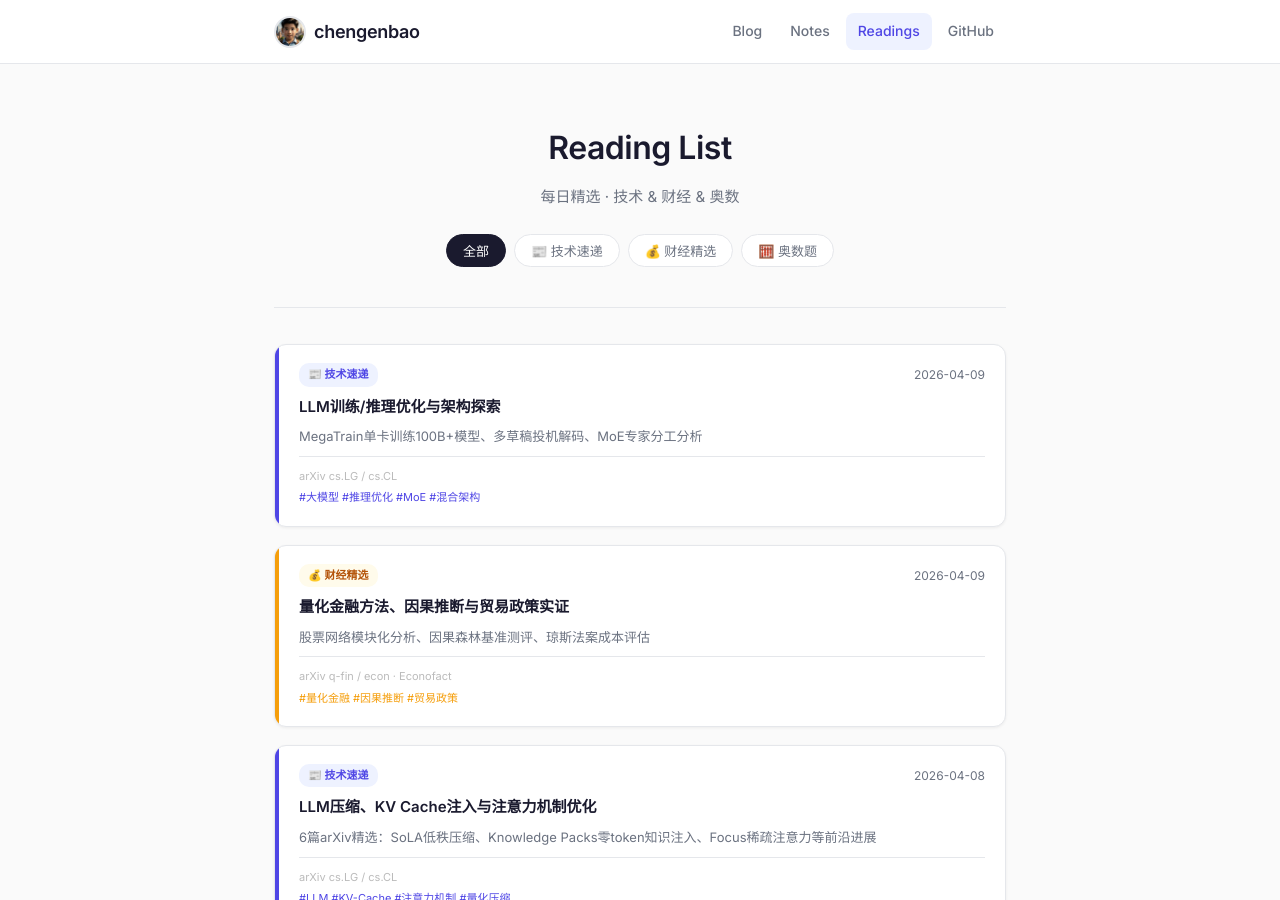
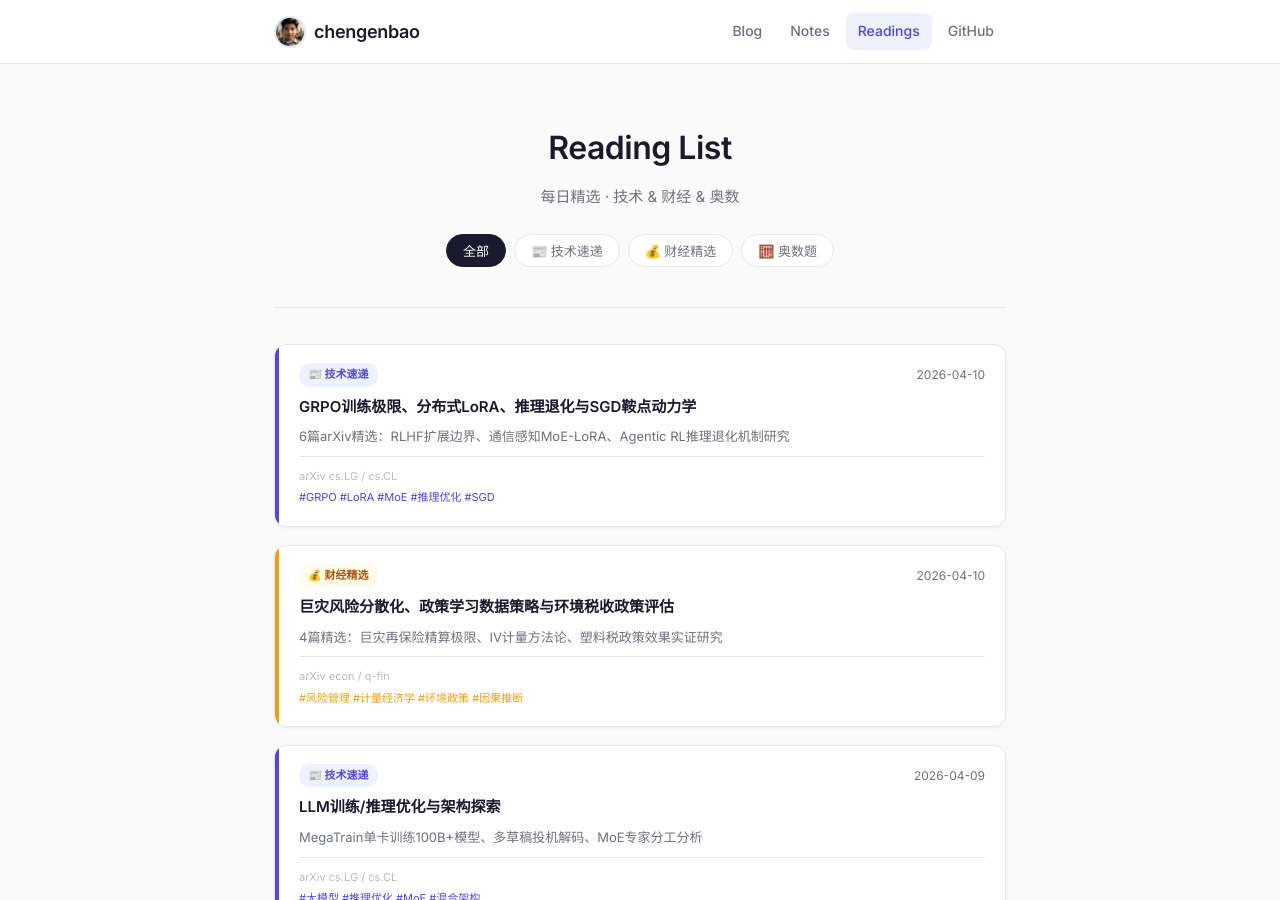
Before and after one commit to chengenbao/chengenbao.github.io, a Jekyll site: the page built from reading-list/index.md, in a window 1280 px wide and 900 px high. Built offline with Jekyll 4.4.1, drawn with Linux system fonts in a browser that asks for light colours.

Commit message:
Add reading list cards for 2026-04-10

```diff
--- a/reading-list/index.md
+++ b/reading-list/index.md
@@ -18,6 +18,37 @@ permalink: /reading-list/
   </div>
 
   <div class="rl-grid">
+<a class="rl-card tech" href="/reading-list/2026-04-10-tech-daily/">
+  <div class="rl-accent"></div>
+  <div class="rl-body">
+    <div class="rl-top">
+      <span class="rl-badge tech">📰 技术速递</span>
+      <time>2026-04-10</time>
+    </div>
+    <h2>GRPO训练极限、分布式LoRA、推理退化与SGD鞍点动力学</h2>
+    <p>6篇arXiv精选：RLHF扩展边界、通信感知MoE-LoRA、Agentic RL推理退化机制研究</p>
+    <div class="rl-meta">
+      <span class="rl-source">arXiv cs.LG / cs.CL</span>
+      <span class="rl-tags">#GRPO #LoRA #MoE #推理优化 #SGD</span>
+    </div>
+  </div>
+</a>
+<a class="rl-card finance" href="/reading-list/2026-04-10-finance-daily/">
+  <div class="rl-accent"></div>
+  <div class="rl-body">
+    <div class="rl-top">
+      <span class="rl-badge finance">💰 财经精选</span>
+      <time>2026-04-10</time>
+    </div>
+    <h2>巨灾风险分散化、政策学习数据策略与环境税收政策评估</h2>
+    <p>4篇精选：巨灾再保险精算极限、IV计量方法论、塑料税政策效果实证研究</p>
+    <div class="rl-meta">
+      <span class="rl-source">arXiv econ / q-fin</span>
+      <span class="rl-tags">#风险管理 #计量经济学 #环境政策 #因果推断</span>
+    </div>
+  </div>
+</a>
+
 <a class="rl-card tech" href="/reading-list/2026-04-09-tech-daily/">
   <div class="rl-accent"></div>
   <div class="rl-body">
```
